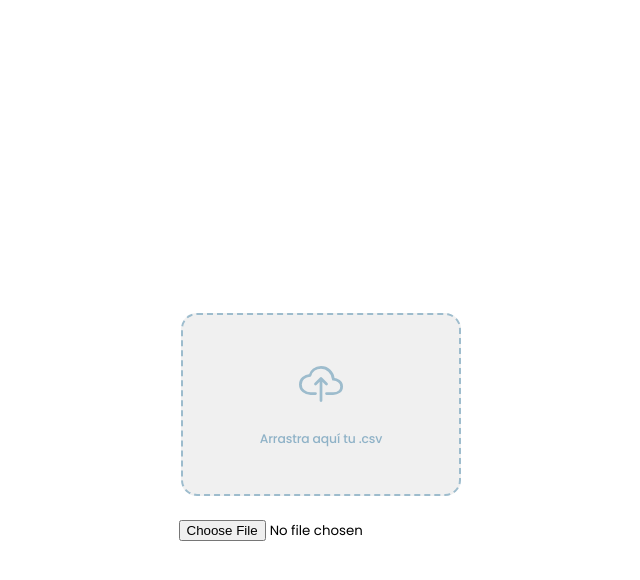
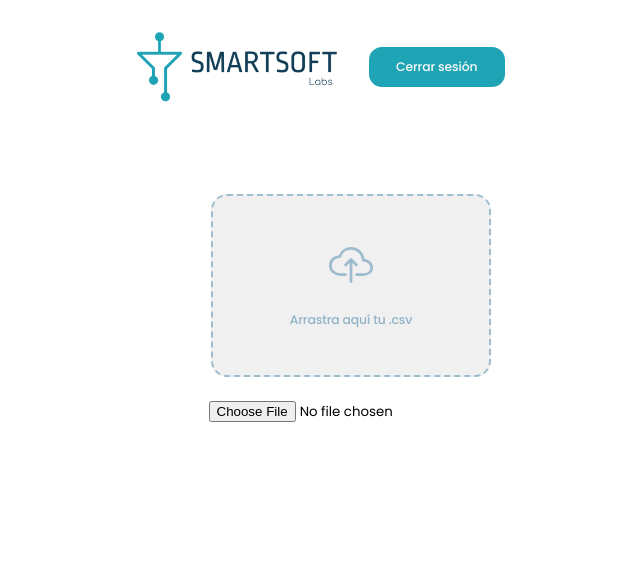
Before and after one commit to Ldbelop/smartSoft-techTest, an Angular app: page /fileRead/csvRead in a window 1280 px wide. Shown: the top 580 px of the page, without its empty margins (319-959 px from the left). Built offline with nearby package versions, Linux system fonts and the light colour scheme; sample sign-in values are in the browser's storage.

Commit message:
Se implementa ultimo diseño de csvRead

```diff
--- a/src/app/auth/services/auth.service.ts
+++ b/src/app/auth/services/auth.service.ts
@@ -19,5 +19,6 @@ export class AuthService {
 
   logout(){
     localStorage.removeItem('user')
+    this.router.navigate(["/auth"])
   }
 }
--- a/src/app/file-read/csv-read/csv-read.component.css
+++ b/src/app/file-read/csv-read/csv-read.component.css
@@ -2,8 +2,23 @@
   height: 100%;
   width: 100%;
   display: flex;
+  flex-direction: column;
+  align-items: center;
+  justify-content: flex-start;
+}
+
+header{
+  display: flex;
+  flex-wrap: wrap;
+  align-items: center;
   justify-content: center;
-  align-items: flex-start;
+  gap: 32px;
+  padding-block: 32px;
+}
+
+.smartsoftIcon{
+  height: 70px;
+  width: auto;
 }
 
 input{
@@ -19,7 +34,7 @@ main{
   justify-content: flex-start;
   align-items: center;
   padding: 60px 20px;
-  max-width: 760px;
+  max-width: 906px;
 }
 
 .fileZoneContainer{
@@ -63,7 +78,7 @@ main{
   letter-spacing: -0.124px;
 }
 
-.uploadCsv{
+.logOut{
   width: 136px;
   height: 40px;
   border: none;
@@ -75,7 +90,7 @@ main{
   letter-spacing: -0.124px;
 }
 
-.leftColumn{
+.downRow{
   width: 100%;
   display: flex;
   flex-direction: column;
@@ -86,8 +101,8 @@ main{
   display: flex;
   flex-direction: column;
   width: 100%;
+  row-gap: 52px;
   max-width: 320px;
-  row-gap: 52px;
   margin-block-end: 72px;
 }
 
@@ -133,7 +148,6 @@ main.changeFlex{
 }
 
 .chartSection > h1{
-  margin-block-end: 24px;
   color: #1FA4B5;
   font-size: 1.273rem;
   font-weight: 600;
@@ -142,7 +156,20 @@ main.changeFlex{
   text-align: center;
 }
 
-@media screen and (min-width: 700px) {
+.chartSection{
+  height: 0;
+  width: 0;
+}
+
+.renderedChart > .chartSection{
+  height: auto;
+}
+
+#MyChart{
+  width: 280px;
+}
+
+@media screen and (min-width: 900px) {
   .infoBanner{
     align-items: flex-start;
   }
@@ -152,18 +179,30 @@ main.changeFlex{
     text-align: start;
   }
 
+  .infoContainer{
+    flex-direction: row;
+    max-width: none;
+  }
+
   main.changeFlex{
     height: 100%;
-    flex-direction: row;
     row-gap: 0;
+    align-items: flex-start;
     justify-content: space-between;
   }
 
-  .chartSection{
+  .renderedChart > .chartSection{
     width: 285px;
+    height: auto;
   }
 
   .chartSection > h1{
     text-align: start;
   }
+
+  .downRow{
+    flex-direction: row;
+    justify-content: center;
+    gap: 60px;
+  }
 }
--- a/src/app/file-read/csv-read/csv-read.component.html
+++ b/src/app/file-read/csv-read/csv-read.component.html
@@ -1,5 +1,8 @@
+<header>
+  <img class="smartsoftIcon" src="../../../assets/cropped-Logo.png" alt="Smartsoft Logo">
+  <button class="logOut" (click)="logout()">Cerrar sesión</button>
+</header>
 <main [ngClass]="{ changeFlex: highestCovid != null}">
-  <section class="leftColumn">
   <section class="infoContainer" *ngIf="highestCovid != null">
     <section *ngIf="highestCovid != null" class="infoBanner">
       <h2>Estado con mayor acumulado</h2>
@@ -17,12 +20,12 @@
       <h2>La cantidad de muertes <span class="bolden">({{highestAffected.deaths | number}})</span> en relación con la poblacion <span class="bolden">({{highestAffected.population | number}})</span>, representó un <span class="bolden">{{highestAffected.deathDeferPercentage}}%</span></h2>
     </section>
   </section>
+  <section class="downRow" [ngClass]="{ renderedChart: highestCovid != null}">
     <section class="chartSection">
       <h1 *ngIf="highestCovid != null">% muertes en la poblacion de Estados Unidos</h1>
       <div class="chart-container">
         <canvas  id="MyChart" >{{ chart }}</canvas>
       </div>
-    </section>
     </section>
     <section class="fileZoneContainer">
       <section #dropZone id="drop-zone" (drop)="onDrop($event)" (dragover)="onDragOver($event)" (dragleave)="onDragLeave($event)">
@@ -33,4 +36,5 @@
       </section>
       <input type="file" #fileUploadZone (change)="handleUpload()">
     </section>
+  </section>
 </main>
--- a/src/app/file-read/csv-read/csv-read.component.ts
+++ b/src/app/file-read/csv-read/csv-read.component.ts
@@ -1,6 +1,7 @@
 import { Component, ViewChild, ElementRef, OnInit } from '@angular/core';
 import * as Papa from 'papaparse'
 import { Chart } from 'chart.js/auto';
+import { AuthService } from '../../auth/services/auth.service';
 
 @Component({
   selector: 'app-csv-read',
@@ -16,8 +17,13 @@ export class CsvReadComponent implements OnInit{
   highestAffected: any = null;
   chart: any = [];
 
+  constructor(private authService: AuthService){}
 
   ngOnInit(){
+  }
+
+  logout(){
+    this.authService.logout()
   }
 
   onDrop(event: DragEvent){
@@ -44,6 +50,7 @@ export class CsvReadComponent implements OnInit{
         Papa.parse(csvString, {
           complete: (results) => {
             this.calculateCovidData(results.data)
+            console.log(results.data)
           },
           error: (error: any) => {
             console.error('Error parsing CSV:', error.message);
@@ -163,9 +170,8 @@ export class CsvReadComponent implements OnInit{
     this.chart = new Chart("MyChart", {
       type: 'pie',
       data: {
-        labels: ['Deaths', 'Population'],
+        labels: ['Muertes', 'Poblacion total'],
         datasets: [{
-          label: '% de muertes totales en Estados Unidos',
           data: dataset,
           backgroundColor: ['rgb(103,103,103)', 'rgb(73,111,138)'],
           hoverOffset: 4,
```
Lines whose indentation alone changed are shown as unchanged.
